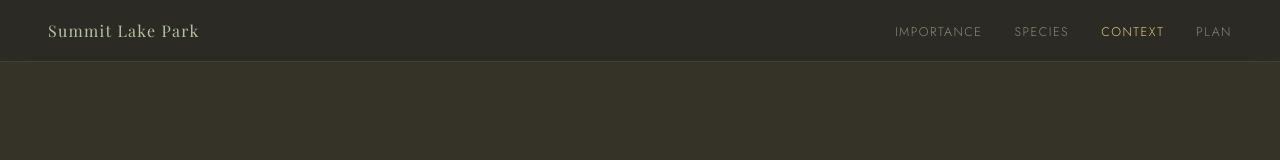
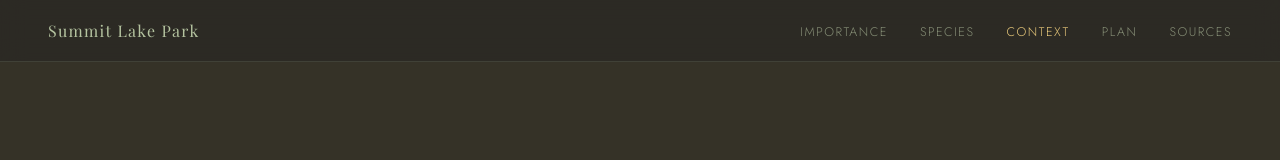
Before and after one commit to bchelf-bit/summit-lake-conservation, a plain HTML site: page context.html in a window 1280 px wide. Shown: the top 160 px of the page. Drawn offline with nearby package versions, Linux system fonts and the light colour scheme; a web font is replaced by a local one.

Commit message:
Add files via upload

```diff
--- a/context.html
+++ b/context.html
@@ -15,6 +15,7 @@
       <li><a href="species.html">Species</a></li>
       <li><a href="context.html" class="active">Context</a></li>
       <li><a href="plan.html">Plan</a></li>
+      <li><a href="sources.html">Sources</a></li>
     </ul>
   </nav>
 
```
Also changed, not shown: importance.html (+1 -0 lines), index.html (+1 -0 lines), plan.html (+1 -0 lines), species.html (+1 -0 lines), park-map.png (added), summit-lake-photo.jpeg (added).
